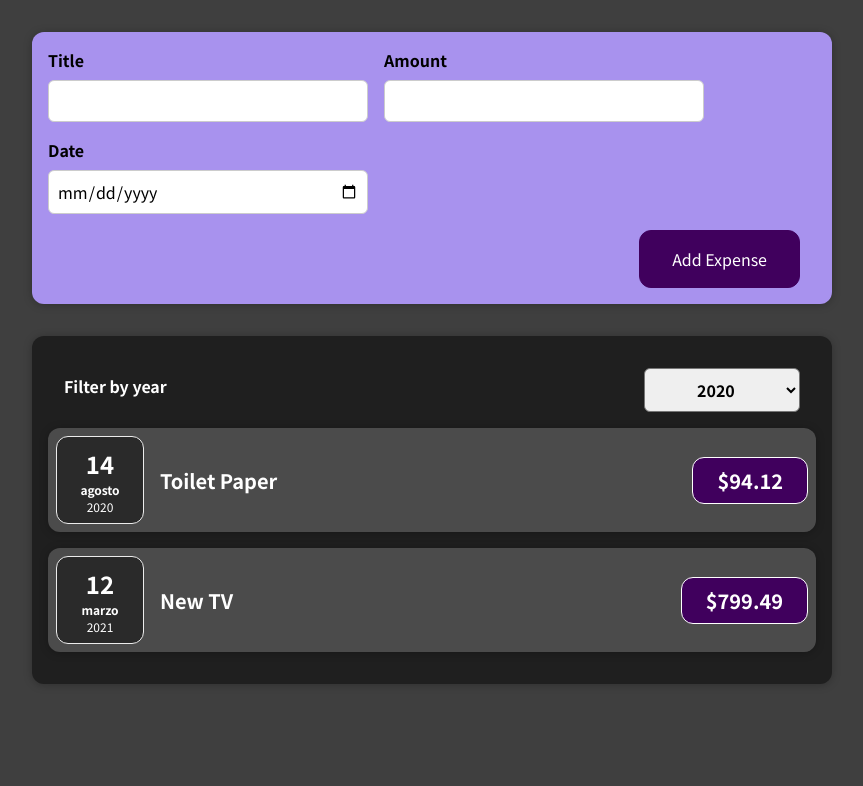
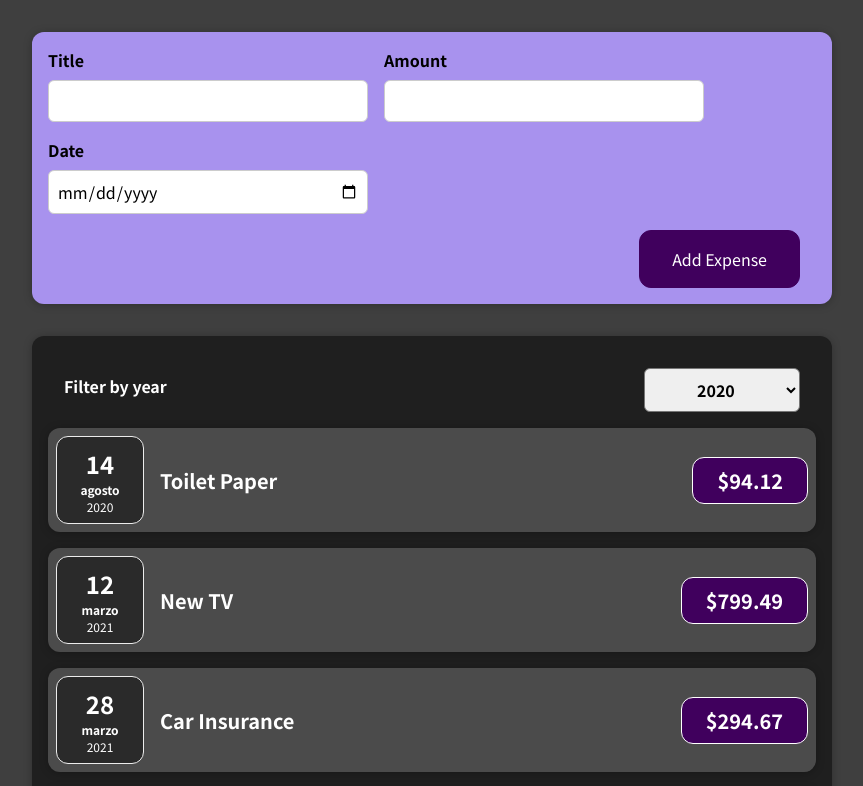
Before and after one commit to jerequevedo1/expenseTracker, a React (Create React App) app: page / in a window 1280 px wide. Shown: the top 786 px of the page, without its empty margins (208-1071 px from the left). Built offline with nearby package versions, Linux system fonts and the light colour scheme.

Commit message:
addExpenseHandler method was changed

```diff
--- a/src/App.js
+++ b/src/App.js
@@ -1,9 +1,8 @@
+import { useState } from "react";
 import Expenses from "./components/Expenses/Expenses";
 import NewExpense from "./components/NewExpense/NewExpense";
 
-const App = () => {
-
-  const expenses = [
+const INITIAL_EXPENSES = [
   {
     id: 'e1',
     title: 'Toilet Paper',
@@ -25,9 +24,13 @@ const App = () => {
   },
 ];
 
+const App = () => {
+  const [expenses,setExpenses] = useState(INITIAL_EXPENSES);
+
   const addExpenseHandler = expense => {
-    console.log("in app.js")
-    console.log(expense);
+    setExpenses(prevExpenses => {
+      return [expense, ...prevExpenses];
+    });
   };
 
   return (
--- a/src/components/Expenses/Expenses.js
+++ b/src/components/Expenses/Expenses.js
@@ -14,16 +14,11 @@ const Expenses = (props) => {
     return (
         <Card className="expenses">
             <ExpensesFilter selected={filteredYear} onYearFilter={yearToFilter} />
-            <ExpenseItem
-                title={props.items[0].title}
-                amount={props.items[0].amount}
-                date={props.items[0].date}
-            />
-            <ExpenseItem
-                title={props.items[1].title}
-                amount={props.items[1].amount}
-                date={props.items[1].date}
-            />
+            {props.items.map(expense =>
+                <ExpenseItem
+                    title={expense.title}
+                    amount={expense.amount}
+                    date={expense.date} />)}
         </Card>
     );
 }
```
Lines whose indentation alone changed are shown as unchanged.
